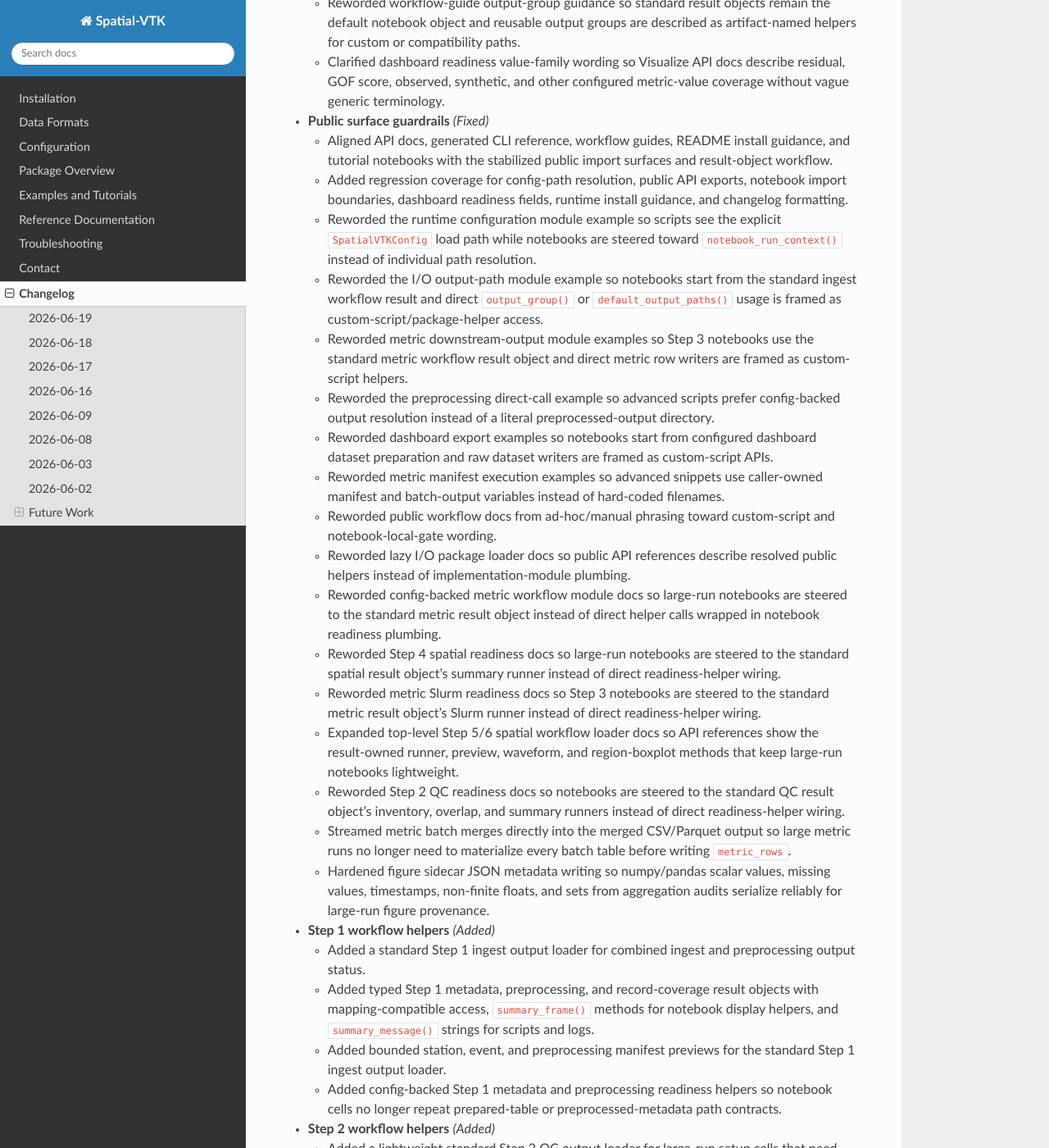
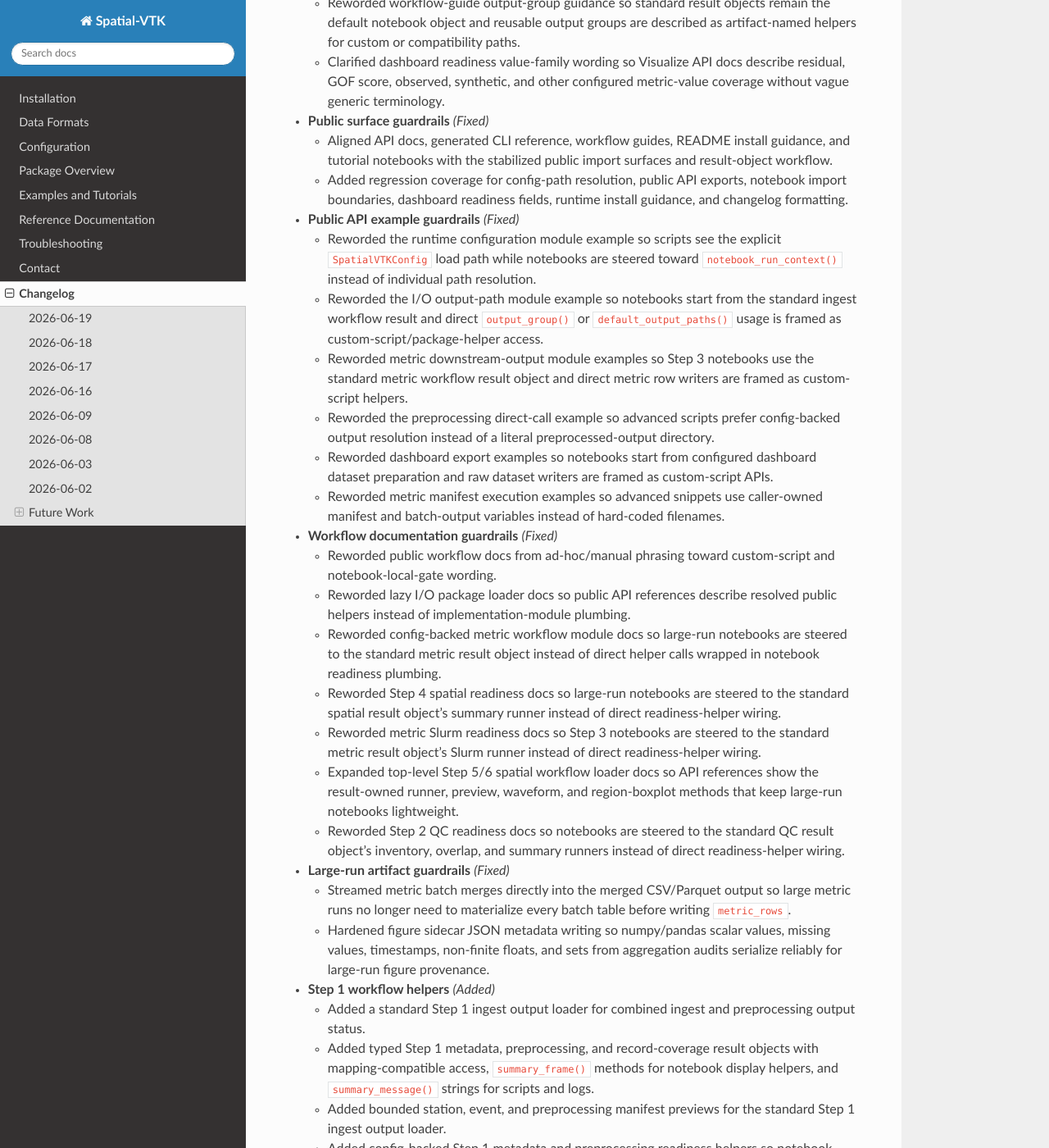
Before and after one commit to bcbirkel/spatial-vtk, a Sphinx documentation site: the page built from docs/changelog.rst, in a window 1280 px wide and 1400 px high, scrolled down 1134 px. Shown: the whole window at 82% size. Built offline with Sphinx 7.4.7 and the Read the Docs theme 3.1.0, drawn with Linux system fonts in a browser that asks for light colours.

Commit message:
Split changelog guardrail entries

```diff
--- a/docs/changelog.rst
+++ b/docs/changelog.rst
@@ -67,6 +67,9 @@ Changelog
   - Added regression coverage for config-path resolution, public API exports,
     notebook import boundaries, dashboard readiness fields, runtime install
     guidance, and changelog formatting.
+
+- **Public API example guardrails** *(Fixed)*
+
   - Reworded the runtime configuration module example so scripts see the
     explicit ``SpatialVTKConfig`` load path while notebooks are steered toward
     ``notebook_run_context()`` instead of individual path resolution.
@@ -86,6 +89,9 @@ Changelog
   - Reworded metric manifest execution examples so advanced snippets use
     caller-owned manifest and batch-output variables instead of hard-coded
     filenames.
+
+- **Workflow documentation guardrails** *(Fixed)*
+
   - Reworded public workflow docs from ad-hoc/manual phrasing toward
     custom-script and notebook-local-gate wording.
   - Reworded lazy I/O package loader docs so public API references describe
@@ -105,6 +111,9 @@ Changelog
   - Reworded Step 2 QC readiness docs so notebooks are steered to the standard
     QC result object's inventory, overlap, and summary runners instead of
     direct readiness-helper wiring.
+
+- **Large-run artifact guardrails** *(Fixed)*
+
   - Streamed metric batch merges directly into the merged CSV/Parquet output so
     large metric runs no longer need to materialize every batch table before
     writing ``metric_rows``.
```
